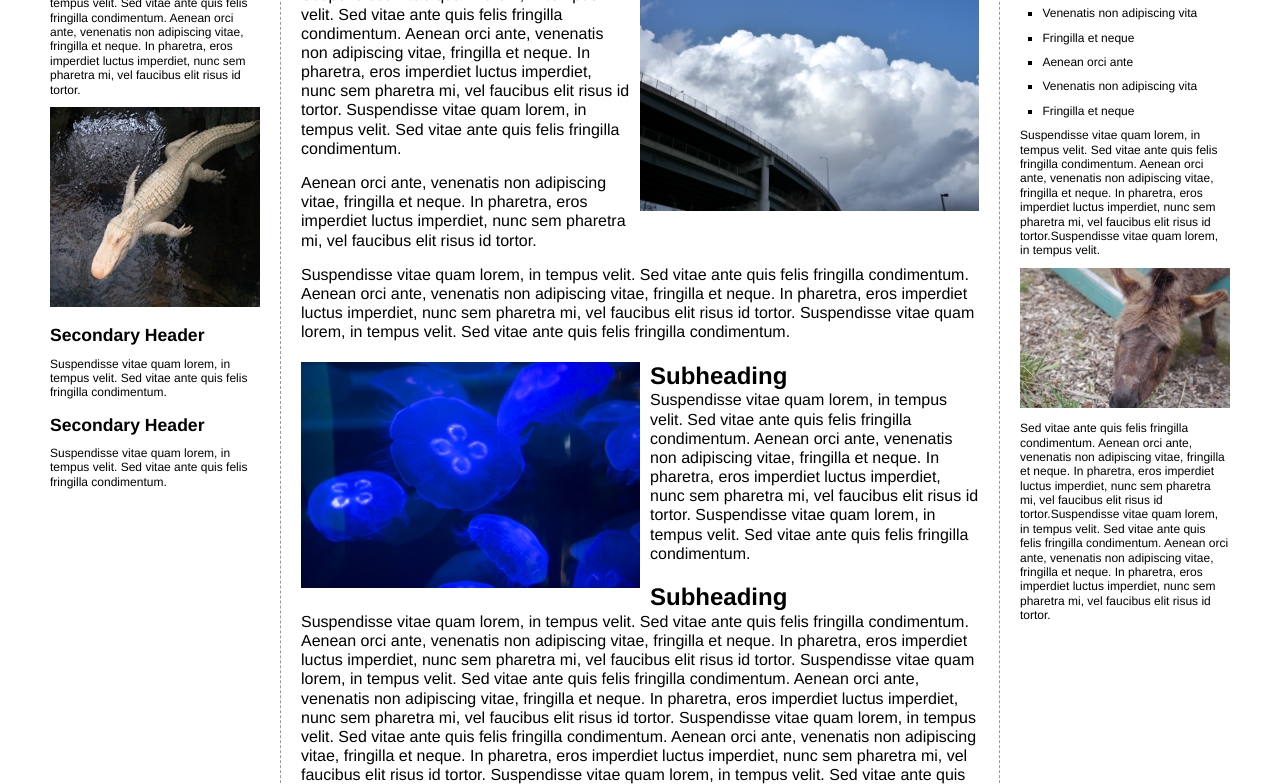
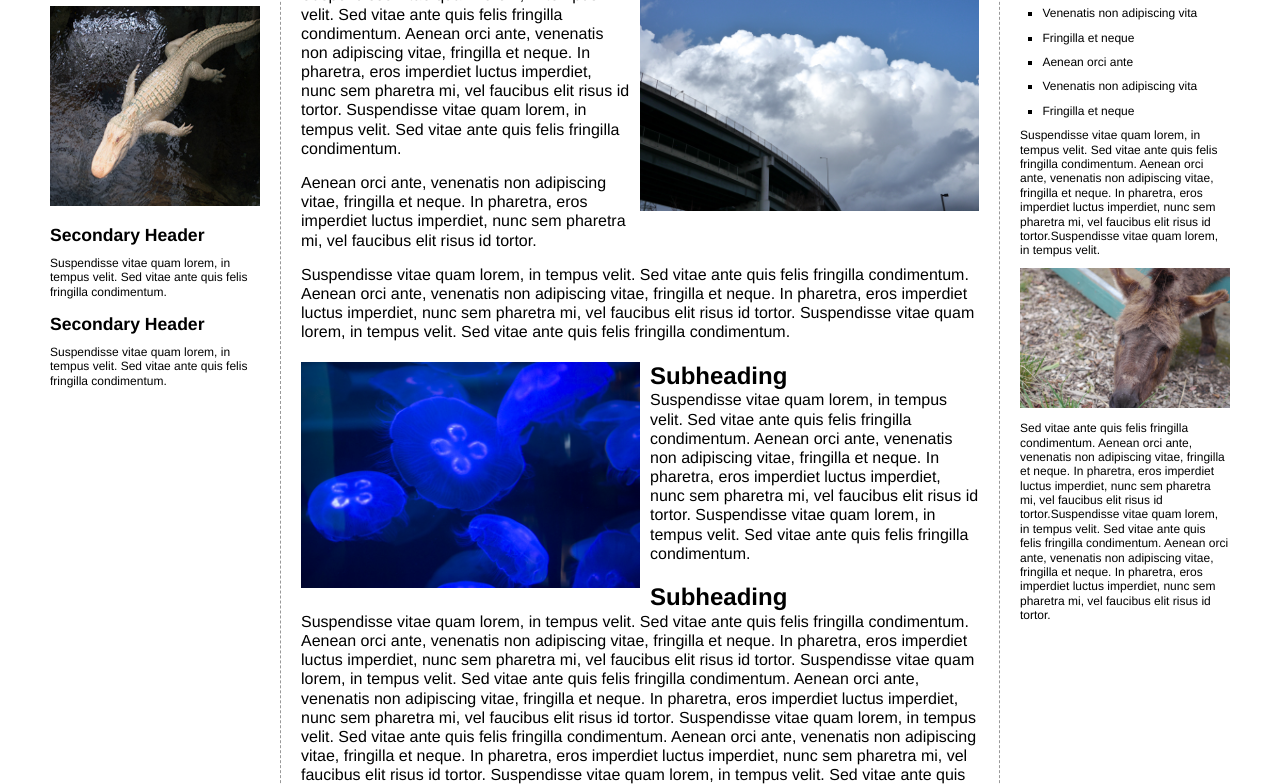
Before and after one commit to IngmarGrnt/dw2-demo, a plain HTML site: page www/index.html in a window 1280 px wide. Shown: the part 218-1002 px from the top of the page. Drawn offline with Linux system fonts and the light colour scheme.

Commit message:
feature Sidebar1

```diff
--- a/www/index.html
+++ b/www/index.html
@@ -91,11 +91,7 @@
           <aside class="sidebar1">
             <h2>Sidebar 1</h2>
             <p>
-              Suspendisse vitae quam lorem, in tempus velit. Sed vitae ante quis
-              felis fringilla condimentum. Aenean orci ante, venenatis non
-              adipiscing vitae, fringilla et neque. In pharetra, eros imperdiet
-              luctus imperdiet, nunc sem pharetra mi, vel faucibus elit risus id
-              tortor.
+             Hier pas ik mijn feature branch aan.
             </p>
             <p>
               <img src="imgs/gator.jpg" alt="Gator" width="300" height="200" />
```
